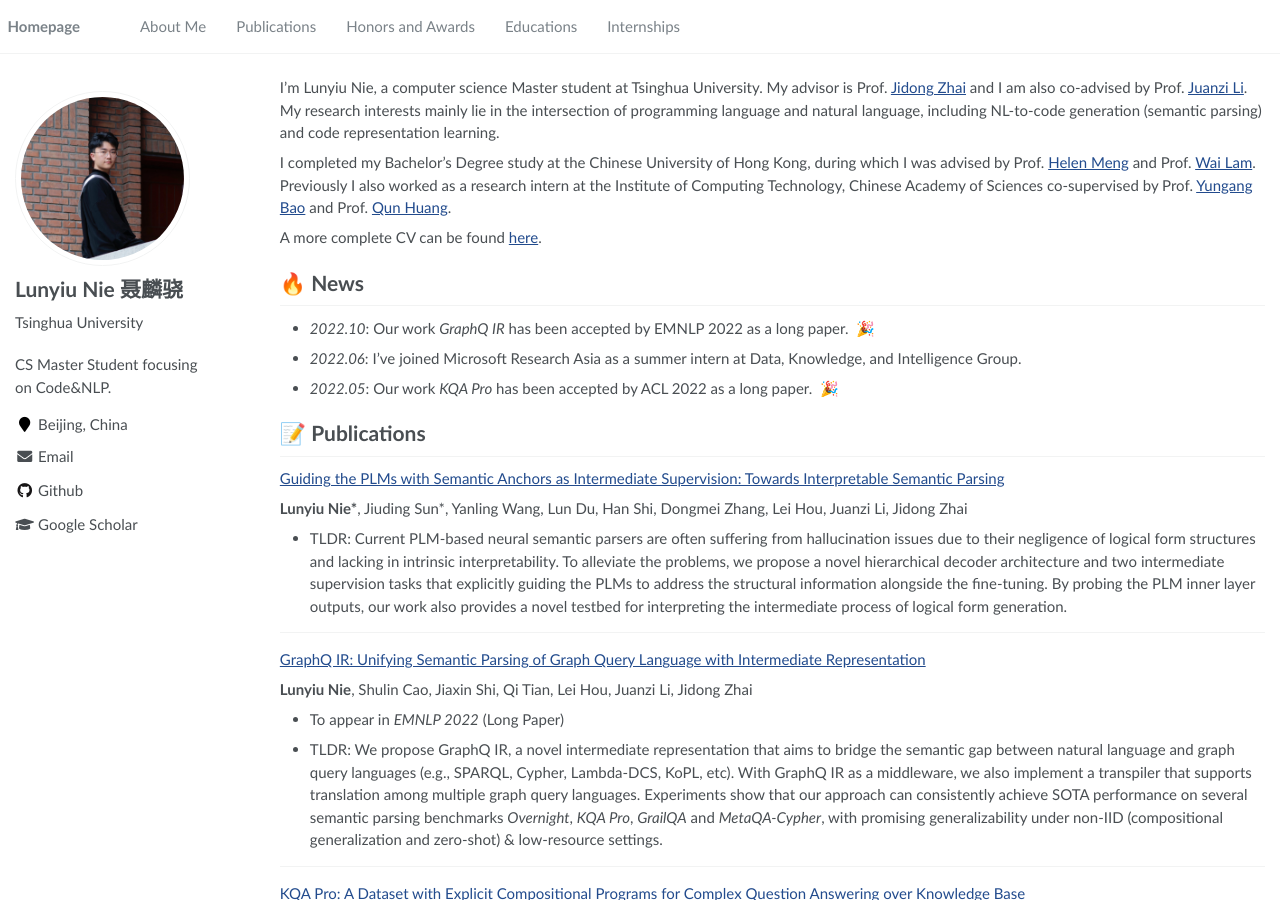
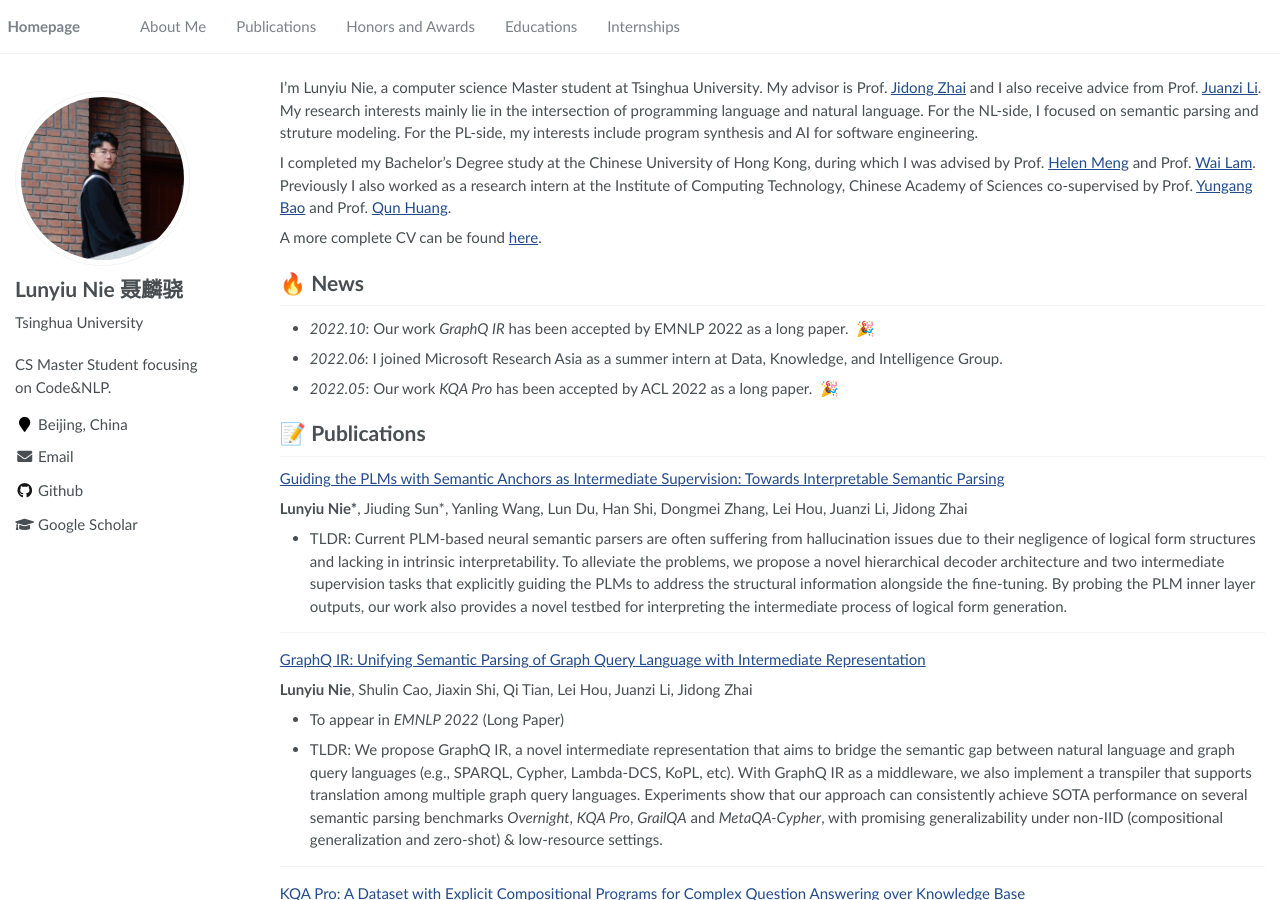
Before and after one commit to Flitternie/flitternie.github.io, a Jekyll site: the page built from _pages/about.md, in a window 1280 px wide and 900 px high. Built offline with Jekyll 4.4.1, drawn with Linux system fonts in a browser that asks for light colours; some of the changed text lies outside the part shown.

Commit message:
Update about.md

```diff
--- a/_pages/about.md
+++ b/_pages/about.md
@@ -17,7 +17,7 @@ redirect_from:
 
 <span class='anchor' id='about-me'></span>
 
-I’m Lunyiu Nie, a computer science Master student at Tsinghua University. My advisor is Prof. [Jidong Zhai](https://pacman.cs.tsinghua.edu.cn/~zjd/) and I am also co-advised by Prof. [Juanzi Li](http://keg.cs.tsinghua.edu.cn/persons/ljz/). My research interests mainly lie in the intersection of programming language and natural language, including NL-to-code generation (semantic parsing) and code representation learning.
+I’m Lunyiu Nie, a computer science Master student at Tsinghua University. My advisor is Prof. [Jidong Zhai](https://pacman.cs.tsinghua.edu.cn/~zjd/) and I also receive advice from Prof. [Juanzi Li](http://keg.cs.tsinghua.edu.cn/persons/ljz/). My research interests mainly lie in the intersection of programming language and natural language. For the NL-side, I focused on semantic parsing and struture modeling. For the PL-side, my interests include program synthesis and AI for software engineering.
 
 I completed my Bachelor’s Degree study at the Chinese University of Hong Kong, during which I was advised by Prof. [Helen Meng](https://www.se.cuhk.edu.hk/people/academic-staff/prof-meng-mei-ling-helen/) and Prof. [Wai Lam](http://www1.se.cuhk.edu.hk/~textmine/). Previously I also worked as a research intern at the Institute of Computing Technology, Chinese Academy of Sciences co-supervised by Prof. [Yungang Bao](http://acs.ict.ac.cn/baoyg/) and Prof. [Qun Huang](https://huangqundl.github.io/).
 
@@ -26,7 +26,7 @@ A more complete CV can be found [here](CV.pdf).
 
 # 🔥 News
 - *2022.10*: Our work _GraphQ IR_ has been accepted by EMNLP 2022 as a long paper. &nbsp;🎉
-- *2022.06*: I've joined Microsoft Research Asia as a summer intern at Data, Knowledge, and Intelligence Group.
+- *2022.06*: I joined Microsoft Research Asia as a summer intern at Data, Knowledge, and Intelligence Group.
 - *2022.05*: Our work _KQA Pro_ has been accepted by ACL 2022 as a long paper. &nbsp;🎉
 
 
@@ -74,7 +74,7 @@ Shuzheng Gao, Cuiyun Gao, Yulan He, Jichuan Zeng, **Lunyiu Nie**, Xin Xia, Micha
 
 Mudit Chaudhary, Borislav Dzodzo, Sida Huang, Chun Hei Lo, Mingzhi Lyu, **Lunyiu Nie**, Jinbo Xing, Tianhua Zhang, Xiaoying Zhang, Jingyan Zhou, Hong Cheng, Wai Lam, Helen Meng
 
-- In *AAAI-21 DSTC9 Workshop* (2021), Finalist of The 9th Dialog System Technology Challenge (DSTC9) Track 1.
+- In *AAAI-21 DSTC9 Workshop* (2021), Finalist of the 9th Dialog System Technology Challenge (DSTC9) Track 1.
 - TLDR: We propose a pipeline framework for task-oriented dialog modeling with unstructured knowledge access. Our methods can significantly improve the performance of dialog systems and generate high-quality responses, achieving at least 58.77% improvement on BLEU-4 score over the baseline.
 
 ------
@@ -87,6 +87,8 @@ Shangqing Liu, Cuiyun Gao, Sen Chen, **Lunyiu Nie**, Yang Liu.
 
 
 # 🏆 Honors and Awards
+- *2022*    Tsinghua University - Special Class Scholarship (Highest award for Hong Kong & Macau Student, Top 1%).
+- *2022*    Microsoft Research Asia - Award of Exellence (For outstanding interns).
 - *2021*    Tsinghua University - Weihai Talent Scholarship.
 - *2018-20* CUHK Faculty Dean's List (Top 10%).
 - *2019-20* CUHK Wu Yee Sun Collge Master's List (Ranked 1st/major).
```
